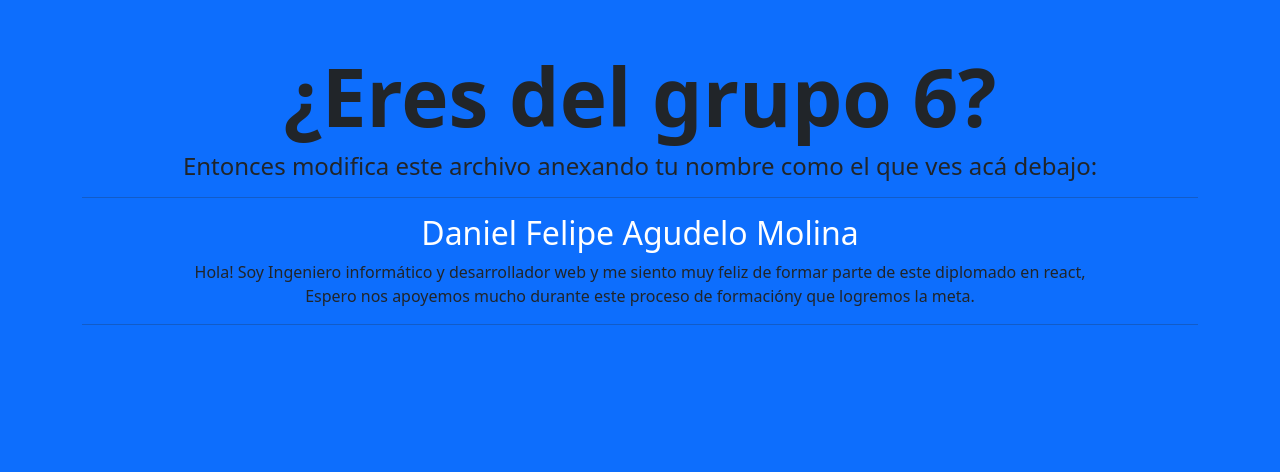
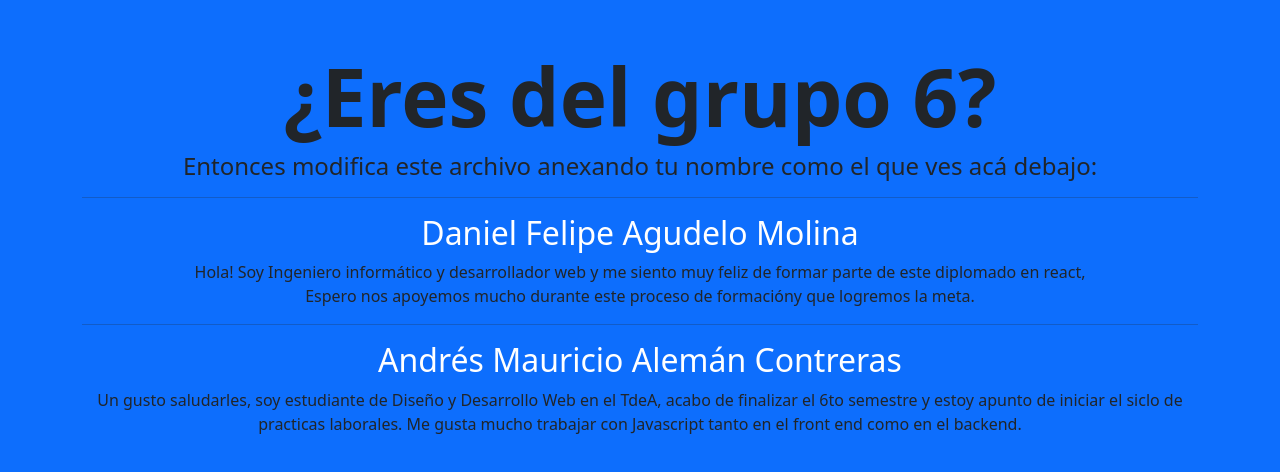
Before and after one commit to DanielFelipeAgMo/task2acti_colaborativa, a plain HTML site: page index.html in a window 1280 px wide. Drawn offline with nearby package versions, Linux system fonts and the light colour scheme.

Commit message:
agregando mi información

```diff
--- a/index.html
+++ b/index.html
@@ -23,6 +23,14 @@
                     Espero nos apoyemos mucho durante este proceso de formacióny que logremos la meta.</p>
                 </article>
                 <hr>
+                <section>
+                    <h2 class="text-center text-white">
+                        Andrés Mauricio Alemán Contreras
+                    </h2>
+                    <p class="text-center">
+                        Un gusto saludarles, soy estudiante de Diseño y Desarrollo Web en el TdeA, acabo de finalizar el 6to semestre y estoy apunto de iniciar el siclo de practicas laborales. Me gusta mucho trabajar con Javascript tanto en el front end como en el backend.
+                    </p>
+                </section>
             </div>
         </div>
 
```
